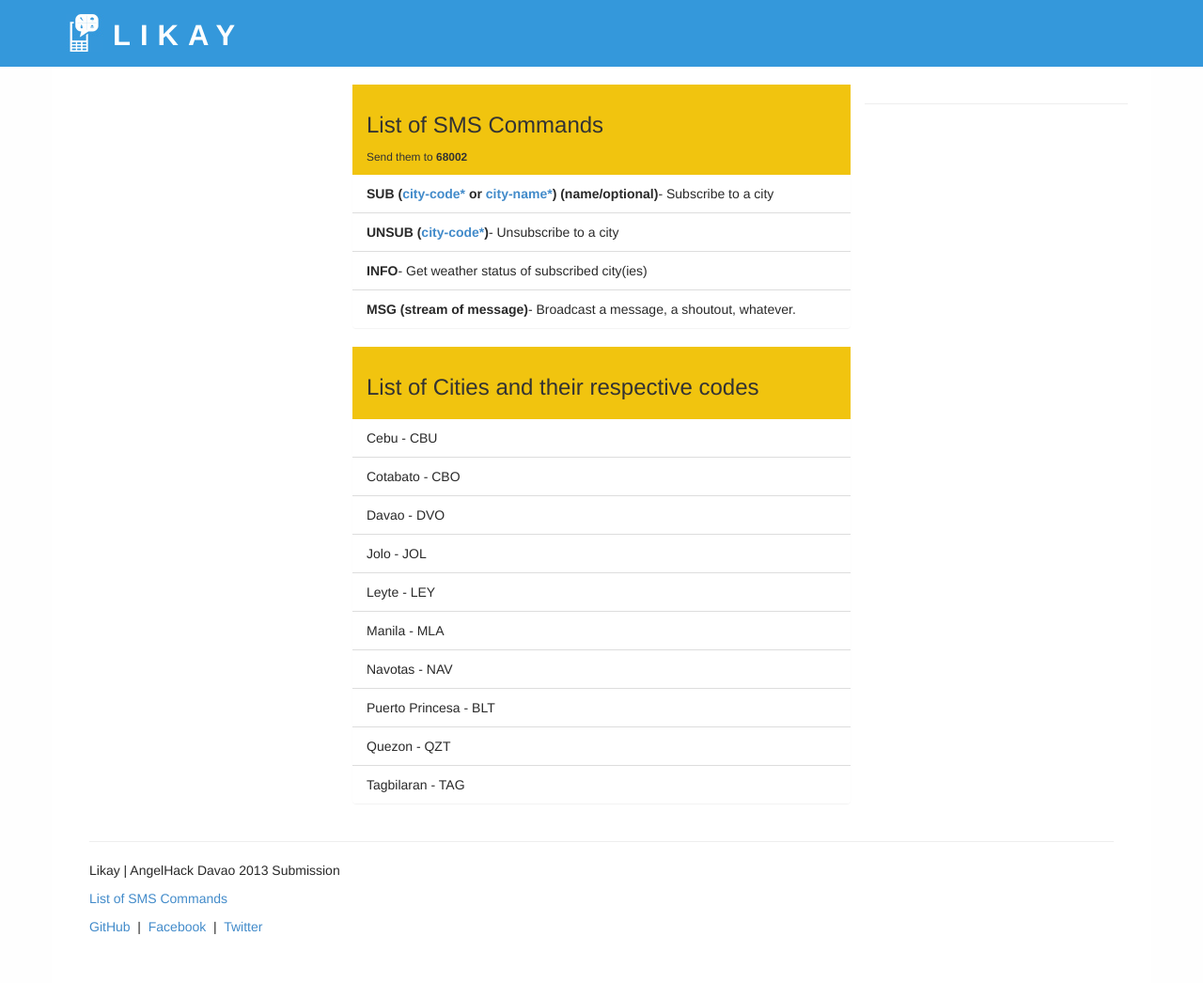
After one commit to anspangilinan/likay, a Django app: page /commands in a window 1280 px wide. The commit adds this page. Shown: the whole page at 94% size. Run offline with Django 3.2, Linux system fonts and the light colour scheme; data comes from the database, SQL or seed files in the repository; some libraries are stand-ins or nearby versions.

Commit message:
adding commands page

```diff
--- a/likay/templates/base.html
+++ b/likay/templates/base.html
@@ -45,6 +45,7 @@
             <hr />
             <footer>
                 <p>Likay | AngelHack Davao 2013 Submission</p>
+                <p><a href="{% url 'wiki_commands' %}">List of SMS Commands</a></p>
                 <p>
                     <a href="https://github.com/anspangilinan/likay">GitHub</a>
                     &nbsp;|&nbsp;
--- /dev/null
+++ b/likay/templates/commands.html
@@ -0,0 +1,41 @@
+{% extends 'base.html' %}
+
+{% block whole_content %}
+    <div class="col-xs-12 col-sm-offset-3 col-sm-6">
+        <div class="panel panel-default">
+            <div class="panel-heading">
+                <h3>List of SMS Commands</h3>
+                <small>Send them to <b>68002</b></small>
+            </div>
+            <div class="list-group">
+                <li class="list-group-item">
+                    <b>SUB (<a href="#codes">city-code*</a> or <a href="#codes">city-name*</a>) (name/optional)</b>- Subscribe to a city
+                </li>
+                <li class="list-group-item">
+                    <b>UNSUB (<a href="#codes">city-code*</a>)</b>- Unsubscribe to a city
+                </li>
+                <li class="list-group-item">
+                    <b>INFO</b>- Get weather status of subscribed city(ies)
+                </li>
+                <li class="list-group-item">
+                    <b>MSG (stream of message)</b>- Broadcast a message, a shoutout, whatever.
+                </li>
+            </div>
+        </div>
+    </div>
+    <hr />
+    <div class="col-xs-12 col-sm-offset-3 col-sm-6">
+        <div class="panel panel-default" id="codes">
+            <div class="panel-heading">
+                <h3>List of Cities and their respective codes</h3>
+            </div>
+            <div class="list-group">
+                {% for city in cities %}
+                <li class="list-group-item">
+                    {{ city.name }} - {{ city.code }}
+                </li>
+                {% endfor %}
+            </div>
+        </div>
+    </div>
+{% endblock whole_content %}
--- a/likay/urls.py
+++ b/likay/urls.py
@@ -8,6 +8,7 @@ admin.autodiscover()
 urlpatterns = patterns('',
     # Examples:
     url(r'^$', 'likay.views.index', name='index'),
+    url(r'^commands$', 'likay.views.wiki_commands', name='wiki_commands'),
     # url(r'^likay/', include('likay.foo.urls')),
     url(r'^sms/', include('sms.urls')),
     url(r'^accounts/', include('accounts.urls')),
--- a/likay/views.py
+++ b/likay/views.py
@@ -45,3 +45,9 @@ def index(request, template="index.html"):
     }
 
     return render_to_response(template, context, RequestContext(request))
+
+def wiki_commands(request, template='commands.html'):
+    context = {
+        "cities": Location.objects.all().order_by("name")
+    }
+    return render_to_response(template, context, RequestContext(request))
```
Also changed, not shown: likay/static/js/index-map.js (+5 -6 lines), likay/templates/index.html (+8 -10 lines).
